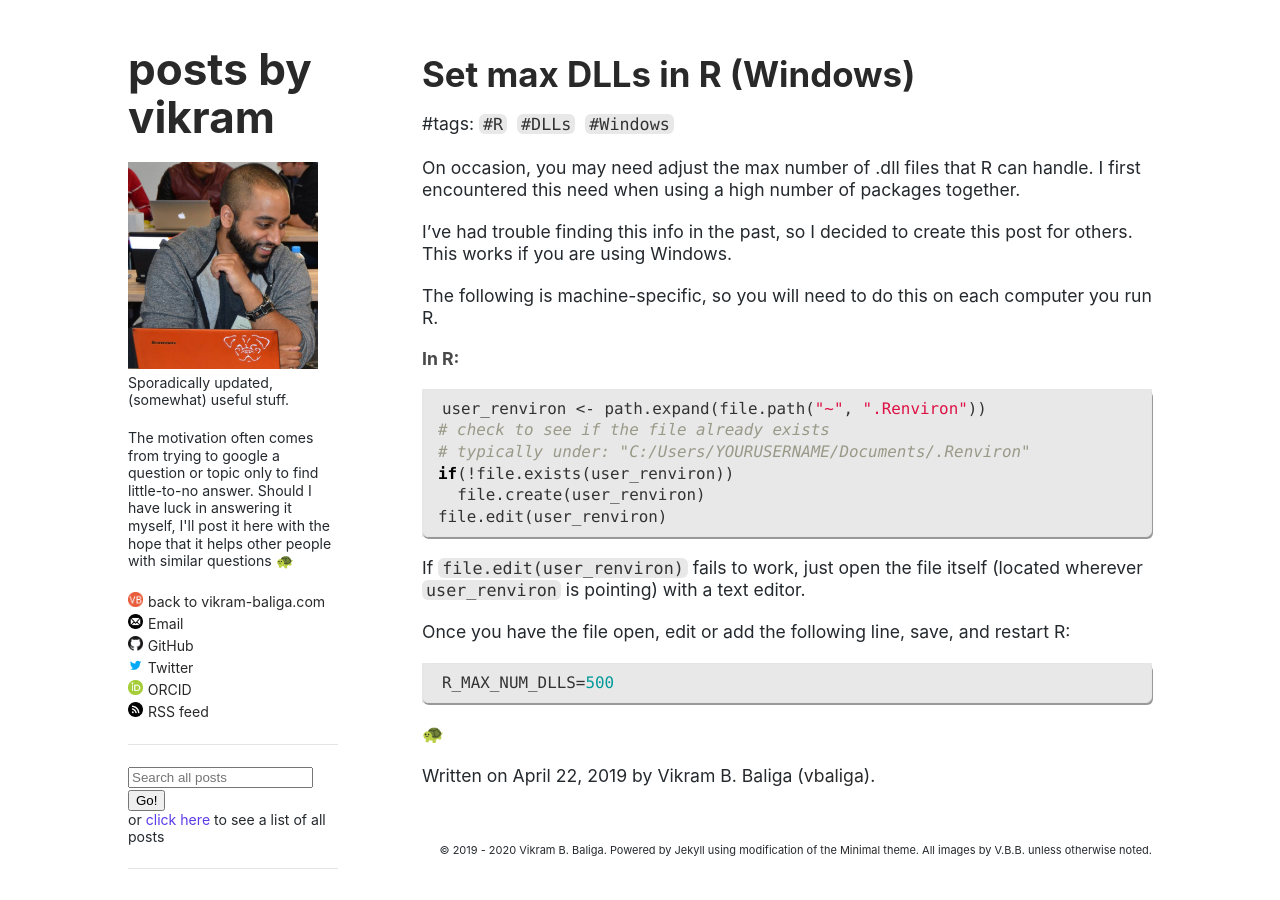
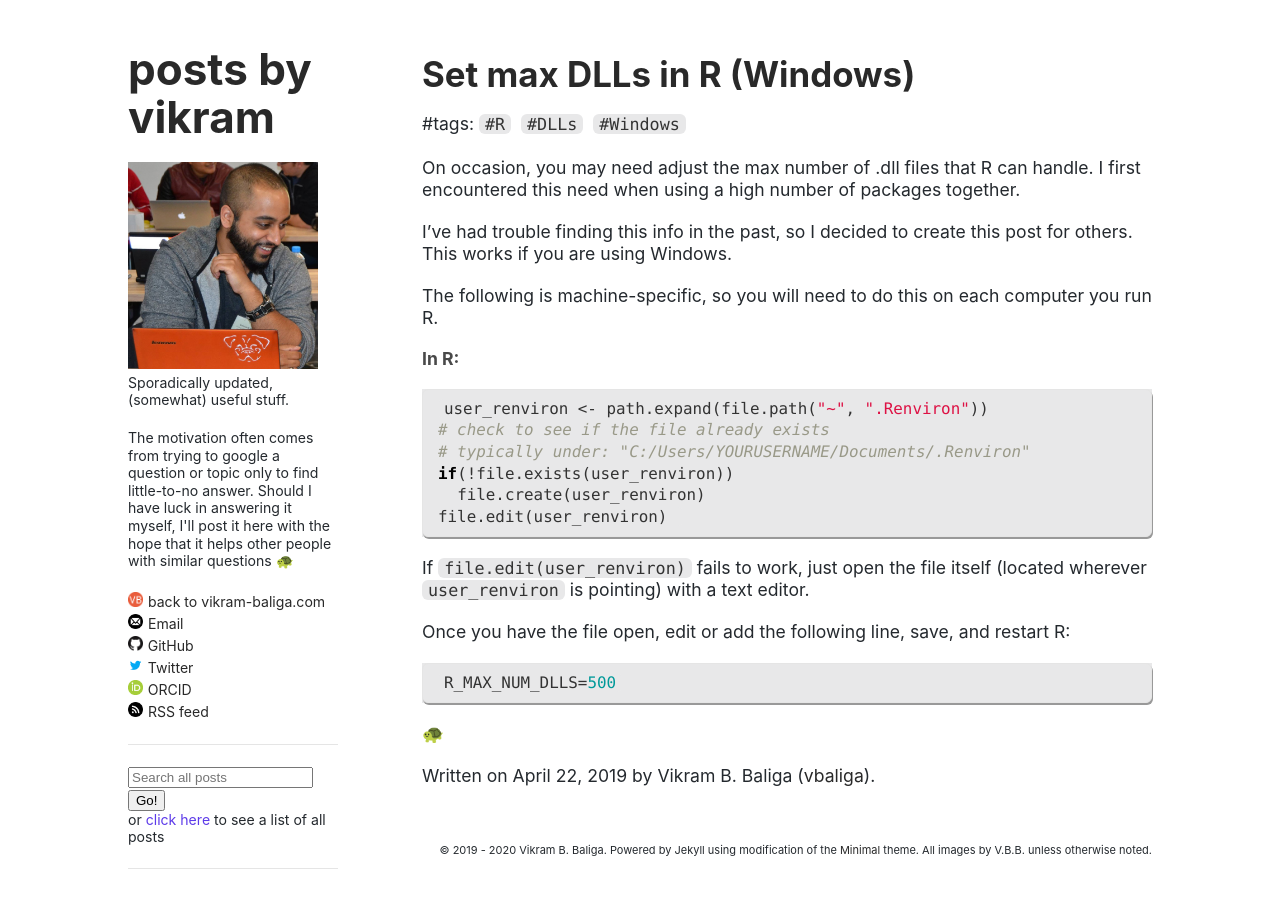
Before and after one commit to vbaliga/vbaliga.github.io, a Jekyll site: the page built from _posts/2019-04-22-setDLLs.md, in a window 1280 px wide. Built offline with Jekyll 4.4.1, drawn with Linux system fonts in a browser that asks for light colours; a script that is not in the unit is left out.

Commit message:
increase left and right padding in pre elements

```diff
--- a/assets/css/style.css
+++ b/assets/css/style.css
@@ -458,8 +458,8 @@ code, pre {
   font-size: 0.95em;
   color: #333;
   background-color:#e8e8e9;
-  padding-left:4px;
-  padding-right:4px;
+  padding-left:6px;
+  padding-right:6px;
   border-radius: 6px;
 }
 
```
